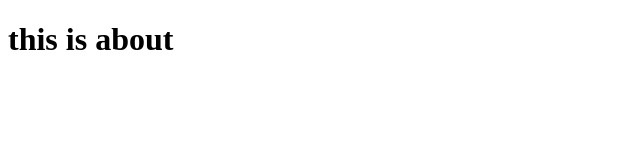
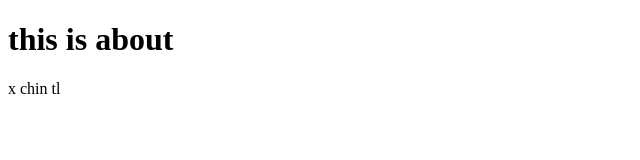
Before and after one commit to Janustic/re-study-git-at-home, a plain HTML site: page about.html in a window 1280 px wide. Shown: the full height of the page, 0-640 px from the left. Drawn offline with Linux system fonts and the light colour scheme.

Commit message:
create p

```diff
--- a/about.html
+++ b/about.html
@@ -10,6 +10,7 @@
 
 <body>
     <h1>this is about</h1>
+    <p>x chin tl</p>
 </body>
 
 </html>
```
